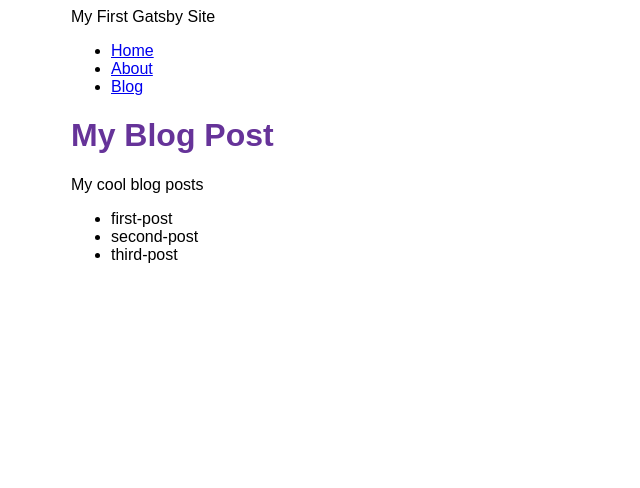
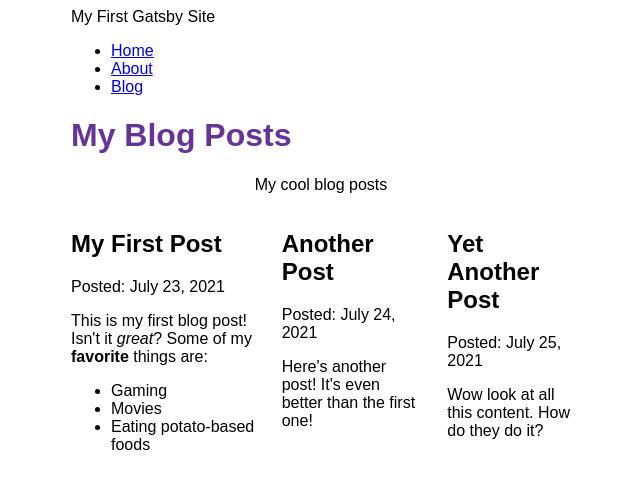
Before and after one commit to efix66/gatsby-blog, a Gatsby site: page /BlogPage in a window 1280 px wide. Shown: the whole page, without its empty margins (319-959 px from the left). Built offline with nearby package versions, Linux system fonts and the light colour scheme; Gatsby itself is replaced by a stand-in of ours.

Commit message:
Finished Gatsby Tutorial Part 5

```diff
--- a/blog/first-post.mdx
+++ b/blog/first-post.mdx
@@ -0,0 +1,11 @@
+---
+title: "My First Post"
+date: "2021-07-23"
+---
+
+This is my first blog post! Isn't it _great_?
+Some of my **favorite** things are:
+
+- Gaming
+- Movies
+- Eating potato-based foods
--- a/blog/second-post.mdx
+++ b/blog/second-post.mdx
@@ -0,0 +1,6 @@
+---
+title: "Another Post"
+date: "2021-07-24"
+---
+
+Here's another post! It's even better than the first one!
--- a/blog/third-post.mdx
+++ b/blog/third-post.mdx
@@ -0,0 +1,6 @@
+---
+title: "Yet Another Post"
+date: "2021-07-25"
+---
+
+Wow look at all this content. How do they do it?
--- a/gatsby-config.js
+++ b/gatsby-config.js
@@ -13,5 +13,6 @@
         path: `${__dirname}/blog`,
       },
     },
+    "gatsby-plugin-mdx",
   ],
 };
--- a/package.json
+++ b/package.json
@@ -15,8 +15,11 @@
     "clean": "gatsby clean"
   },
   "dependencies": {
+    "@mdx-js/mdx": "^1.6.22",
+    "@mdx-js/react": "^1.6.22",
     "gatsby": "^4.17.1",
     "gatsby-plugin-image": "^2.17.0",
+    "gatsby-plugin-mdx": "^3.17.0",
     "gatsby-plugin-sharp": "^4.17.0",
     "gatsby-source-filesystem": "^4.17.0",
     "react": "^18.1.0",
--- a/src/layout/Layout.js
+++ b/src/layout/Layout.js
@@ -29,17 +29,17 @@
       <nav>
         <ul className={navLinks}>
           <li className={navLinkItem}>
-						<Link to="/" className={navLinkText}>
+            <Link to='/' className={navLinkText}>
               Home
             </Link>
           </li>
           <li className={navLinkItem}>
-						<Link to="/About" className={navLinkText}>
+            <Link to='/About' className={navLinkText}>
               About
             </Link>
           </li>
           <li className={navLinkItem}>
-						<Link to="/BlogPage" className={navLinkText}>
+            <Link to='/BlogPage' className={navLinkText}>
               Blog
             </Link>
           </li>
--- a/src/pages/About.js
+++ b/src/pages/About.js
@@ -4,7 +4,7 @@
 
 const About = () => {
   return (
-		<Layout pageTitle="About Me">
+    <Layout pageTitle='About Me'>
       <p>
         Hi there! I'm the proud creator of this site, which I built with Gatsby.
       </p>
--- a/src/pages/BlogPage.js
+++ b/src/pages/BlogPage.js
@@ -1,25 +1,50 @@
 import React from "react";
 import { graphql } from "gatsby";
+import { MDXRenderer } from "gatsby-plugin-mdx";
 import Layout from "../layout/Layout";
 
 const BlogPage = ({ data }) => {
   return (
-		<Layout pageTitle="My Blog Post">
-			<p>My cool blog posts</p>
-			<ul>
+    <Layout pageTitle='My Blog Posts'>
+      <p style={{ textAlign: "center" }}>My cool blog posts</p>
+      {/* <ul>
         {data.allFile.nodes.map((node) => (
           <li>{node.name}</li>
         ))}
-			</ul>
+      </ul> */}
+      <div style={{ display: "flex", gap: 25 }}>
+        {data.allMdx.nodes.map((node) => (
+          <article key={node.id}>
+            <h2>{node.frontmatter.title}</h2>
+            <p>Posted: {node.frontmatter.date}</p>
+            <MDXRenderer>{node.body}</MDXRenderer>
+          </article>
+        ))}
+      </div>
     </Layout>
   );
 };
 
+// export const query = graphql`
+// 	query {
+// 		allFile {
+// 			nodes {
+// 				name
+// 			}
+// 		}
+// 	}
+// `;
+
 export const query = graphql`
   query {
-		allFile {
+    allMdx(sort: { fields: frontmatter___date, order: ASC }) {
       nodes {
-				name
+        frontmatter {
+          date(formatString: "MMMM D, YYYY")
+          title
+        }
+        id
+        body
       }
     }
   }
--- /dev/null
+++ b/src/pages/{mdx.slug}.js
@@ -0,0 +1,12 @@
+import Layout from "../layout/Layout";
+import React from "react";
+
+const BlogPost = () => {
+  return (
+    <Layout pageTitle='Super Cool Blog Posts'>
+      <p>My blog post contents will go here (eventually).</p>
+    </Layout>
+  );
+};
+
+export default BlogPost;
```
Also changed, not shown: 1 other file. Lines whose indentation alone changed are shown as unchanged.
